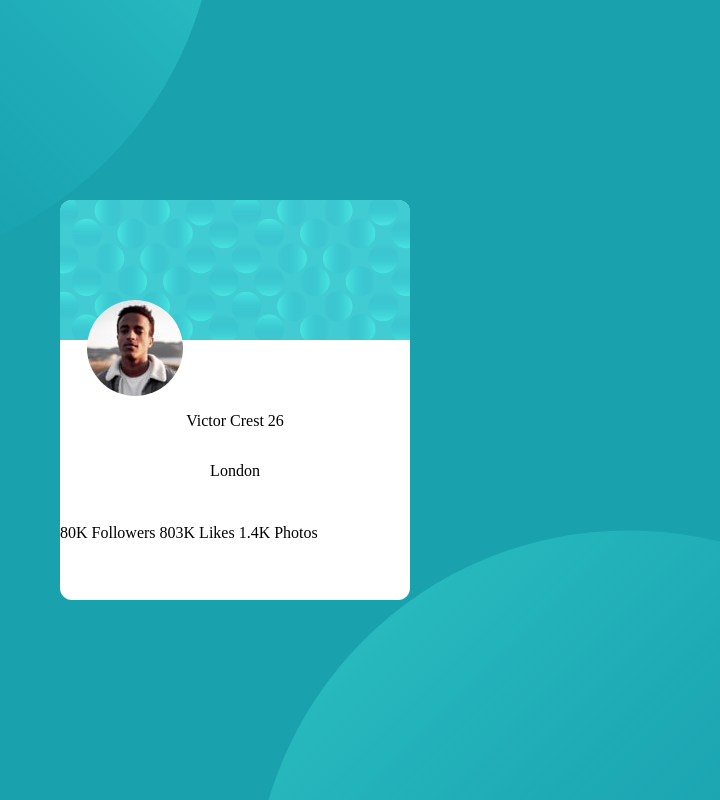
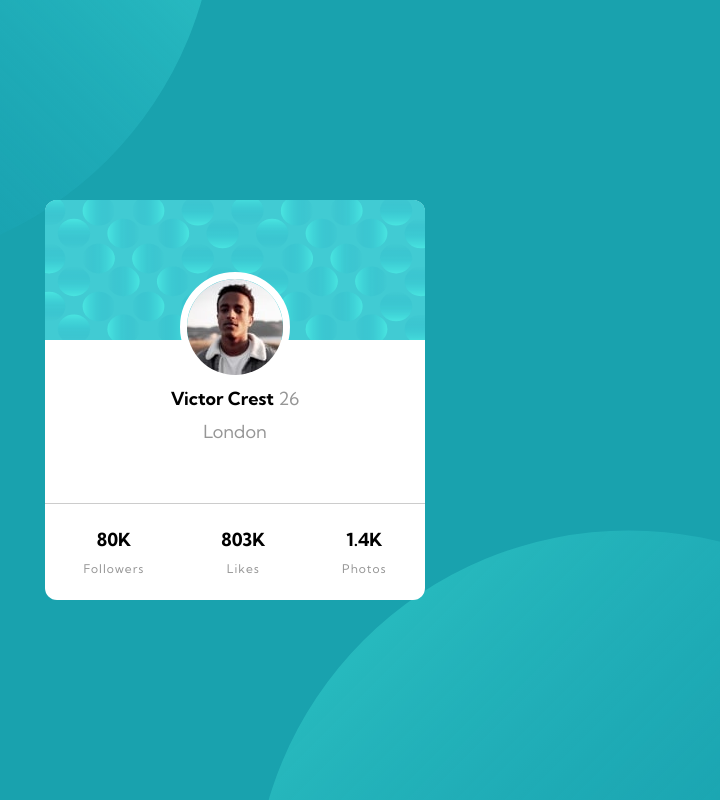
Before and after one commit to Chris94Lee/profile-card-component, a plain HTML site: page index.html in a window 1280 px wide. Shown: the whole page, without its empty margins (405-1125 px from the left). Drawn offline with Linux system fonts and the light colour scheme.

Commit message:
Finished

```diff
--- a/index.html
+++ b/index.html
@@ -22,18 +22,23 @@
       <img src="images/bg-pattern-card.svg" class="top" alt="Card background">
       <div class="middle">
         <img src="images/image-victor.jpg" class="victor" alt="Image of Victor">
-        <p>Victor Crest 26</p>
+        <p><strong>Victor Crest</strong> 26</p>
         <p>London</p>
       </div>
+      <hr/>
       <div class="bottom">
-        80K
-        Followers
-
-        803K
-        Likes
-
-        1.4K
-        Photos
+        <div class="followers">
+          <p><strong>80K</strong></p>
+          <p class="small">Followers</p>
+        </div>
+        <div class="likes">
+          <p><strong>803K</strong></p>
+          <p class="small">Likes</p>
+        </div>
+        <div class="photos">
+          <p><strong>1.4K</strong></p>
+          <p class="small">Photos</p>
+        </div>
       </div>
     </div>
     <!--
--- a/styles.css
+++ b/styles.css
@@ -1,5 +1,8 @@
+@import url('https://fonts.googleapis.com/css2?family=Kumbh+Sans:wght@400;700&display=swap');
+
 .attribution {
     font-size: 11px; text-align: center;
+    margin-top: 80px;
 }
 
 .attribution a {
@@ -10,6 +13,33 @@ body{
     width: 100%;
     margin: auto;
     min-height: 100vh;
+    font-family: 'Kumbh Sans', sans-serif;
+    font-weight: 400;
+    font-size: 18px;
+    color: hsl(0, 0%, 59%);
+}
+
+strong{
+    color: black;
+}
+
+p{
+    margin: 5px;
+}
+
+hr {
+    display: block;
+    height: 1px;
+    border: 0;
+    border-top: 1px solid #ccc;
+    margin: 1em 0em 1em 0em;
+    padding: 0;
+}
+
+
+.small{
+    font-size: 12px;
+    letter-spacing: 1px;
 }
 
 .background{
@@ -39,7 +69,7 @@ body{
 
 .mainCard{
     height: 400px;
-    width: 350px;
+    width: 380px;
     background-color: white;
     margin: 0 auto;
     border-radius: 12px;
@@ -49,6 +79,7 @@ body{
 .top{
     background-image: url("images/bg-pattern-card.svg");
     height: 35%;
+    width: 100%;
     border-radius: 12px 12px 0px 0px;
 }
 
@@ -57,11 +88,42 @@ body{
     flex-direction: column;
     justify-content: center;
     align-items: center;
-    height: 45%;
-    transform: translate(0, -20%);
+    height: 35%;
+
 }
 
 .victor{
-    translate: -100px;
+    margin-left: auto;
+    margin-right: auto;
+    left: 0;
+    right: 0;
+    position: absolute;
+    transform: translate(0, -80%);
     border-radius: 80px;
+    border:solid white 7px;
 }
+
+.bottom{
+    height: 30%;
+    display: flex;
+    flex-direction: row;
+    justify-content: space-around;
+}
+
+.followers, .likes, .photos{
+    display: flex;
+    flex-direction: column;
+    align-items: center;
+}
+
+@media only screen and (max-width: 450px){
+    .mainCard{
+        width:300px;
+    }
+
+    .background-top{
+        width: 400px;
+        top: -30%;
+        left: -40%;
+    }
+}
```
